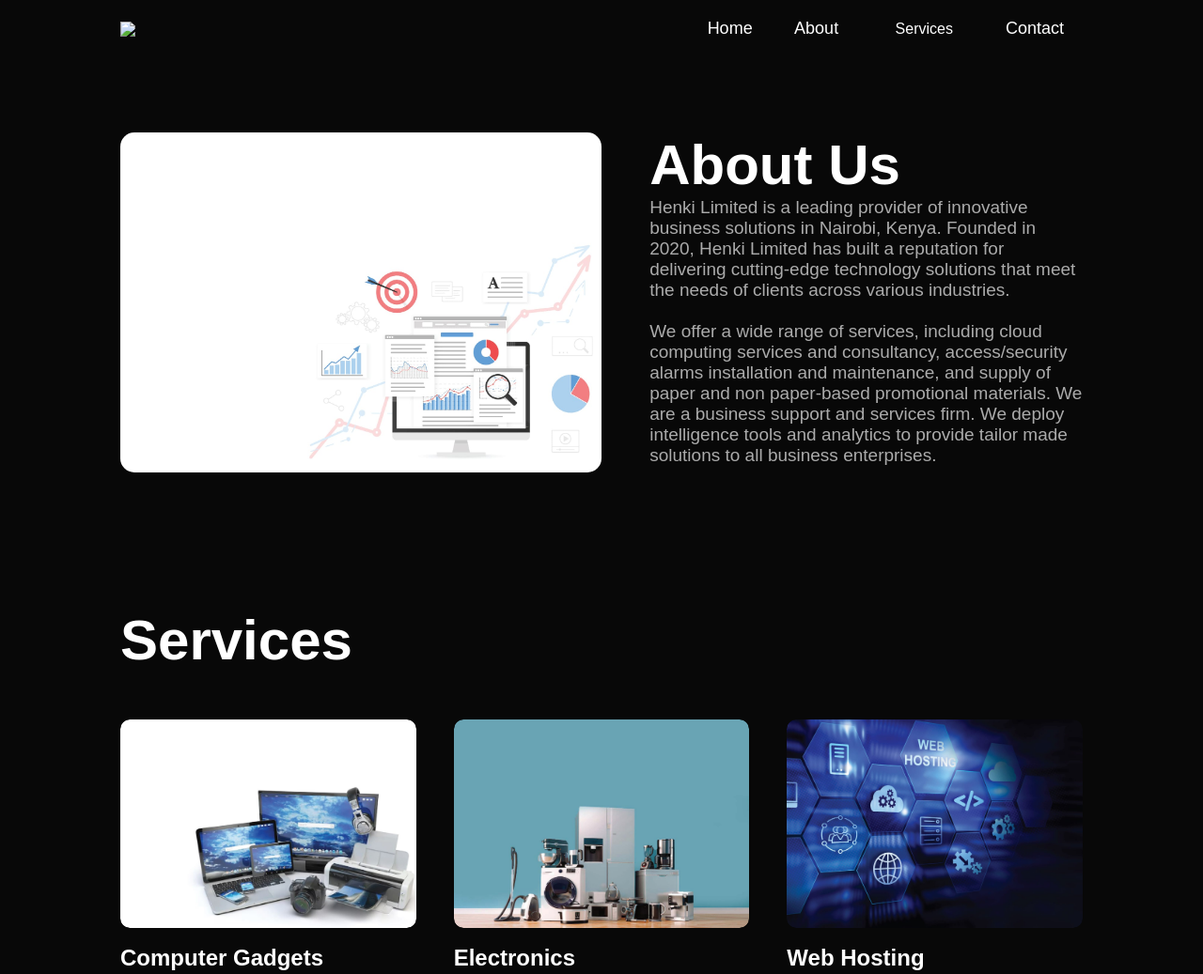
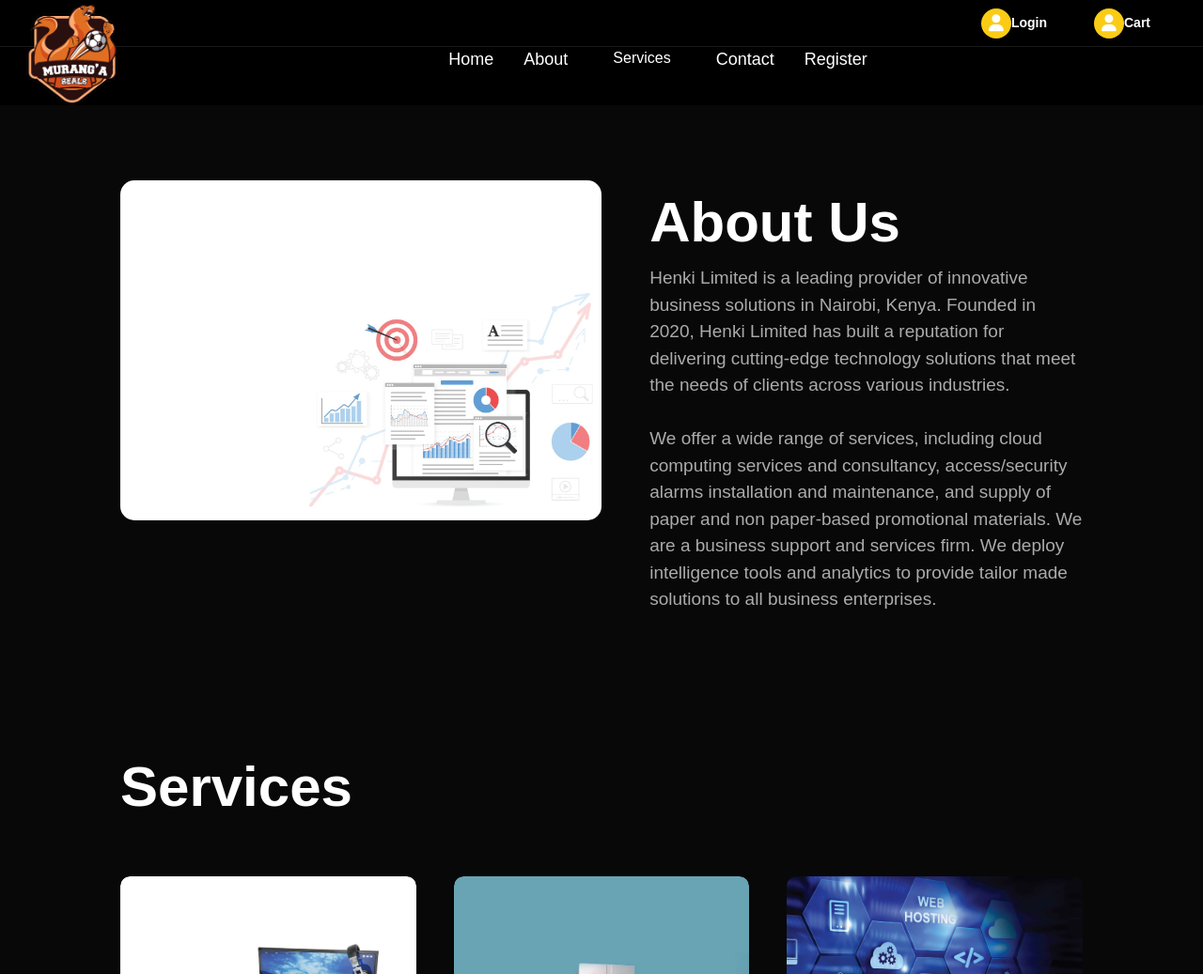
Before and after one commit to Wairimu-huho/Henkishop, a plain HTML site: page src/index.html in a window 1280 px wide. Shown: the top 1037 px of the page at 94% size. Drawn offline with nearby package versions, Linux system fonts and the light colour scheme.

Commit message:
Merge HTML and CSS changes from firebase branch to main

```diff
--- a/src/index.html
+++ b/src/index.html
@@ -1,17 +1,49 @@
 <!DOCTYPE html>
 <html lang="en">
+
 <head>
     <meta charset="UTF-8">
     <meta name="viewport" content="width=device-width, initial-scale=1.0">
     <title>Home</title>
+    <script src="https://cdn.tailwindcss.com"></script>
     <link rel="stylesheet" href="styles.css">
     <script src="https://kit.fontawesome.com/3cf439782a.js" crossorigin="anonymous"></script>
+    <link rel="stylesheet" href="https://cdnjs.cloudflare.com/ajax/libs/font-awesome/6.6.0/css/all.min.css"
+        integrity="sha512-Kc323vGBEqzTmouAECnVceyQqyqdsSiqLQISBL29aUW4U/M7pSPA/gEUZQqv1cwx4OnYxTxve5UMg5GT6L4JJg=="
+        crossorigin="anonymous" referrerpolicy="no-referrer" />
 </head>
+
 <body>
     <div id="header">
-        <div class="container">
-            <nav>
-                <img src="images/logo.png" class="logo">
+        <div class="container-nav">
+            <nav class="relative w-full h-28 mx-auto bg-black">
+                <div class="logo-container">
+                    <img src="images/logo-img.png" class="logo">
+                </div>
+                <div class="nav-top">
+                    <div class="top-content">
+                        <div></div> <!-- Spacer for alignment -->
+                        <div class="auth-buttons">
+                            <a href="register.html" class="auth-button flex items-center justify-center text-white ">
+                                <button
+                                    class="auth-button flex items-center justify-center w-8 h-8 text-white w bg-yellow-400">
+                                    <i class="fas fa-user text-lg "></i>
+                            </button>
+                                <span class="font-semibold text-white">Login</span>
+                            </a>
+                            <a href="#" class="auth-button flex items-center justify-center text-white ">
+                                <button
+                                    class="auth-button flex items-center justify-center text-white w-8 h-8 bg-yellow-400">
+                                    <i class="fas fa-user text-lg "></i>
+                                </button>
+                                <span class="font-semibold text-white">Cart</span>
+                            </a>
+                        </div>
+                    </div>
+                </div>
+                <div class="nav-separator"></div>
+                <div class="nav-bottom">
+                    <div class="bottom-content">
                         <ul id="sidemenu">
                             <li><a href="#header">Home</a></li>
                             <li><a href="#about">About</a></li>
@@ -26,9 +58,12 @@
                                     <a href="services.html#webhost-container">Web Hosting</a>
                                 </div>
                             <li><a href="#contact">Contact</a></li>
+                            <li><a href="register.html">Register</a></li>
                             <i class="fa-solid fa-xmark" onclick="closemenu()"></i>
                         </ul>
                         <i class="fa-solid fa-bars" onclick="openmenu()"></i>
+                    </div>
+                </div>
             </nav>
         </div>
     </div>
@@ -51,10 +86,11 @@
                         We offer a wide range of services, including
                         cloud computing services and consultancy,
                         access/security alarms installation and
-                        maintenance, and supply of paper and non paper-based promotional materials. We are a business support and
+                        maintenance, and supply of paper and non paper-based promotional materials. We are a business
+                        support and
                         services firm. We deploy intelligence tools and analytics
                         to provide tailor made solutions
-                        to all business enterprises.  </p>
+                        to all business enterprises. </p>
                 </div>
             </div>
         </div>
@@ -67,7 +103,7 @@
             <div class="work-list">
                 <div class="work-section">
                     <div class="work">
-                            <img src="images/computers.jpg" >
+                        <img src="images/computers.jpg">
                         <div class="layer">
                             <h3>Social Media App</h3>
                             <p>There are many variations of passages of Lorem Ipsum available,
@@ -75,11 +111,13 @@
                             <a href="#"><i class="fa-solid fa-up-right-from-square"></i></a>
                         </div>
                     </div>
-                        <a href="services.html#computer-container" class="work-link"><h2>Computer Gadgets</h2></a>
+                    <a href="services.html#computer-container" class="work-link">
+                        <h2>Computer Gadgets</h2>
+                    </a>
                 </div>
                 <div class="work-section">
                     <div class="work">
-                            <img src="images/electronics.jpg" >
+                        <img src="images/electronics.jpg">
                         <div class="layer">
                             <h3>Portfolio Website</h3>
                             <p>There are many variations of passages of Lorem Ipsum available,
@@ -87,11 +125,13 @@
                             <a href="#"><i class="fa-solid fa-up-right-from-square"></i></a>
                         </div>
                     </div>
-                        <a href="services.html#electronics-container" class="work-link"><h2>Electronics</h2></a>
+                    <a href="services.html#electronics-container" class="work-link">
+                        <h2>Electronics</h2>
+                    </a>
                 </div>
                 <div class="work-section">
                     <div class="work">
-                            <img src="images/web hosting.jpg" >
+                        <img src="images/web hosting.jpg">
                         <div class="layer">
                             <h3>Online Shop Web</h3>
                             <p>There are many variations of passages of Lorem Ipsum available,
@@ -99,11 +139,13 @@
                             <a href="#"><i class="fa-solid fa-up-right-from-square"></i></a>
                         </div>
                     </div>
-                        <a href="services.html#webhost-container" class="work-link"><h2>Web Hosting</h2></a>
+                    <a href="services.html#webhost-container" class="work-link">
+                        <h2>Web Hosting</h2>
+                    </a>
                 </div>
                 <div class="work-section">
                     <div class="work">
-                            <img src="images/construction.jpg" >
+                        <img src="images/construction.jpg">
                         <div class="layer">
                             <h3>Online Shop Web</h3>
                             <p>There are many variations of passages of Lorem Ipsum available,
@@ -111,11 +153,13 @@
                             <a href="#"><i class="fa-solid fa-up-right-from-square"></i></a>
                         </div>
                     </div>
-                        <a href="services.html#electronics-container" class="work-link"><h2>Electronics</h2></a>
+                    <a href="services.html#electronics-container" class="work-link">
+                        <h2>Electronics</h2>
+                    </a>
                 </div>
                 <div class="work-section">
                     <div class="work">
-                            <img src="images/who we are.jpg" >
+                        <img src="images/who we are.jpg">
                         <div class="layer">
                             <h3>Online Shop Web</h3>
                             <p>There are many variations of passages of Lorem Ipsum available,
@@ -123,11 +167,13 @@
                             <a href="#"><i class="fa-solid fa-up-right-from-square"></i></a>
                         </div>
                     </div>
-                        <a href="services.html#repairs-container" class="work-link"><h2>Repairs</h2></a>
+                    <a href="services.html#repairs-container" class="work-link">
+                        <h2>Repairs</h2>
+                    </a>
                 </div>
                 <div class="work-section">
                     <div class="work">
-                            <img src="images/construction.jpg" >
+                        <img src="images/construction.jpg">
                         <div class="layer">
                             <h3>Online Shop Web</h3>
                             <p>There are many variations of passages of Lorem Ipsum available,
@@ -135,7 +181,9 @@
                             <a href="#"><i class="fa-solid fa-up-right-from-square"></i></a>
                         </div>
                     </div>
-                        <a href="services.html#construction-container" class="work-link"><h2>Construction Supplies</h2></a>
+                    <a href="services.html#construction-container" class="work-link">
+                        <h2>Construction Supplies</h2>
+                    </a>
                 </div>
 
             </div>
@@ -162,7 +210,7 @@
                     <form name="submit-to-google-sheet">
                         <input type="text" name="Name" placeholder="Your Name" required>
                         <input type="text" name="Email" placeholder="Your Email" required>
-                        <textarea name="Message"  rows="6" placeholder="Your Message"></textarea>
+                        <textarea name="Message" rows="6" placeholder="Your Message"></textarea>
                         <button type="submit" class="btn btn2">Submit</button>
                     </form>
                     <span id="msg"></span>
@@ -172,7 +220,8 @@
         <div class="copyright">copyright © Sarah made with <i class="fa-solid fa-heart"></i> by Easy learning</div>
     </div>
 
-    <script src="index.js"></script>
+
 
 </body>
+
 </html>
--- a/src/styles.css
+++ b/src/styles.css
@@ -21,25 +21,86 @@
     color:white;
     padding-top: 20px;
 }
-nav{
-    display: flex;
-    align-items:center ;
-    justify-content: space-between;
-    flex-wrap: wrap;
+.logo-container {
+    position: absolute;
+    width: 134px;
+    height: 145px;
+    top: -17px;
+    left: 10px;
+    z-index: 10;
 }
 .logo{
-    width: 140px;
+    width: 100%;
+    height: 100%;
+    object-fit: contain;
+}
+.nav-top {
+    width: 100%;
+    height: 49px;
+    background-color: black;
+}
+
+.top-content {
+    max-width: 100%;
+    height: 100%;
+    margin: 0 auto;
+    padding: 0 40px;
+    padding-left: 160px; /* Account for logo */
+    display: flex;
+    justify-content: flex-end;
+    align-items: center;
+}
+
+/* Auth Buttons */
+.auth-buttons {
+    display: flex;
+    gap: 18px;
+}
+
+.auth-button {
+    border: none;
+    border-radius: 999px;
+    padding: 8px 16px;
+    font-size: 14px;
+    font-weight: 500;
+    cursor: pointer;
+    transition: transform 0.2s ease;
+}
+.nav-separator {
+    width:100%;
+    height: 1px;
+    background-color: rgba(255, 255, 255, 0.1);
+}
+.nav-bottom {
+    width:100%;
+    height: 62px;
+    background-color: #000000;
+    position: relative;
+}
+
+.bottom-content {
+    max-width: 100%;
+    height: 100%;
+    margin: 0 auto;
+    padding: 0 40px;
+    padding-left: 160px; /* Account for logo */
+    display: flex;
+    align-items: left;
+    justify-content: center;
+}
+#sidemenu{
+    display: flex;
+    gap: 32px;
+    align-items: left;
 }
 nav ul li{
-    display: inline-block;
+    display: flex;
     list-style: none;
-    margin: 10px 20px;
 }
 nav ul li a{
     text-decoration: none;
-    color: #fff;
+    color:white;
     font-size: 18px;
-    position: relative;
 }
 nav ul li a::after{
     content: '';
@@ -56,7 +117,7 @@
 }
     /* Style the dropdown container */
     .dropdown {
-        display: inline-block;
+       display: inline-block;
       }
 
       /* Style the dropdown button */
```
Also changed, not shown: src/images/logo-img.png (added). Lines whose indentation alone changed are shown as unchanged.
